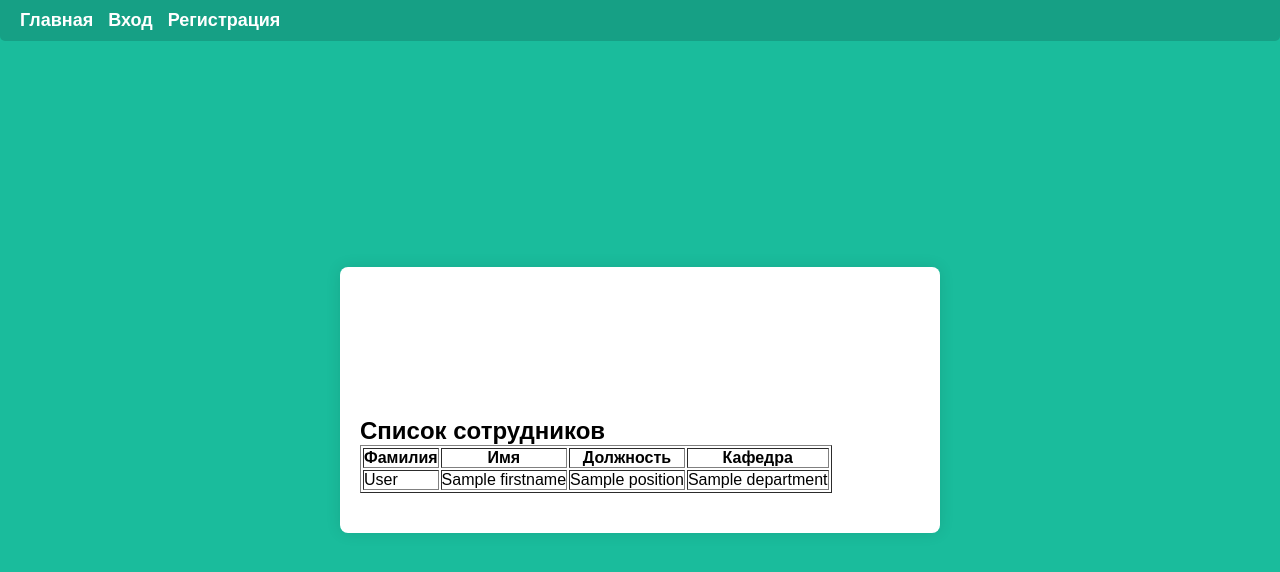
After one commit to Andrew-Star12/Server-side-practice, a PHP site: template views/site/staff-list.php in a window 1280 px wide. The commit adds this page. Shown: the top 572 px of the page. Run offline with PHP 8.4, Linux system fonts and the light colour scheme; the template is opened without the code that fills it: most values are stand-ins (such as "Sample title", 1, 10 or a date in 2020); data that the repository does not hold is empty.

Commit message:
Список сотрудникоа и кафедр

```diff
--- a/app/Controller/Site.php
+++ b/app/Controller/Site.php
@@ -124,5 +124,11 @@ class Site
         ]);
     }
 
+    public function listStaff(): string
+    {
+        $staff = Staff::with('department')->get(); // Загружаем сотрудников вместе с кафедрами
+        return new View('site.staff-list', ['staff' => $staff]);
+    }
+
 
 }
--- a/routes/web.php
+++ b/routes/web.php
@@ -15,3 +15,5 @@ Route::add(['GET', 'POST'], '/discipline/add', [Controller\Site::class, 'addDisc
     ->middleware('auth');
 Route::add(['GET', 'POST'], '/assign-discipline', [Controller\Site::class, 'assignDiscipline'])
     ->middleware('auth');
+Route::add('GET', '/staff/list', [Controller\Site::class, 'listStaff'])
+    ->middleware('auth');
--- /dev/null
+++ b/views/site/staff-list.php
@@ -0,0 +1,24 @@
+<h2>Список сотрудников</h2>
+
+<table border="1" cellpadding="5">
+    <thead>
+    <tr>
+        <th>Фамилия</th>
+        <th>Имя</th>
+        <th>Должность</th>
+        <th>Кафедра</th>
+    </tr>
+    </thead>
+    <tbody>
+    <?php foreach ($staff as $person): ?>
+        <tr>
+            <td><?= htmlspecialchars($person->lastname) ?></td>
+            <td><?= htmlspecialchars($person->firstname) ?></td>
+            <td><?= htmlspecialchars($person->position) ?></td>
+            <td>
+                <?= $person->department ? htmlspecialchars($person->department->name) : '—' ?>
+            </td>
+        </tr>
+    <?php endforeach; ?>
+    </tbody>
+</table>
```
